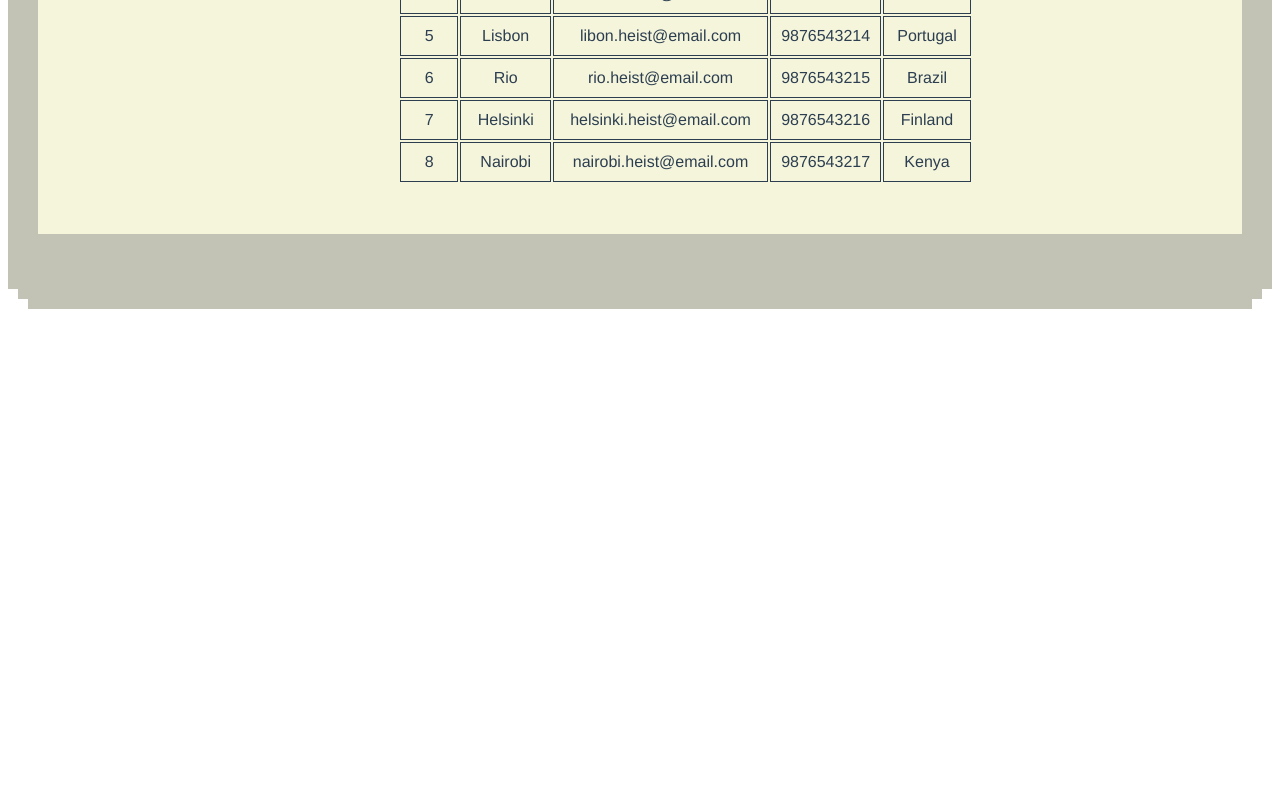
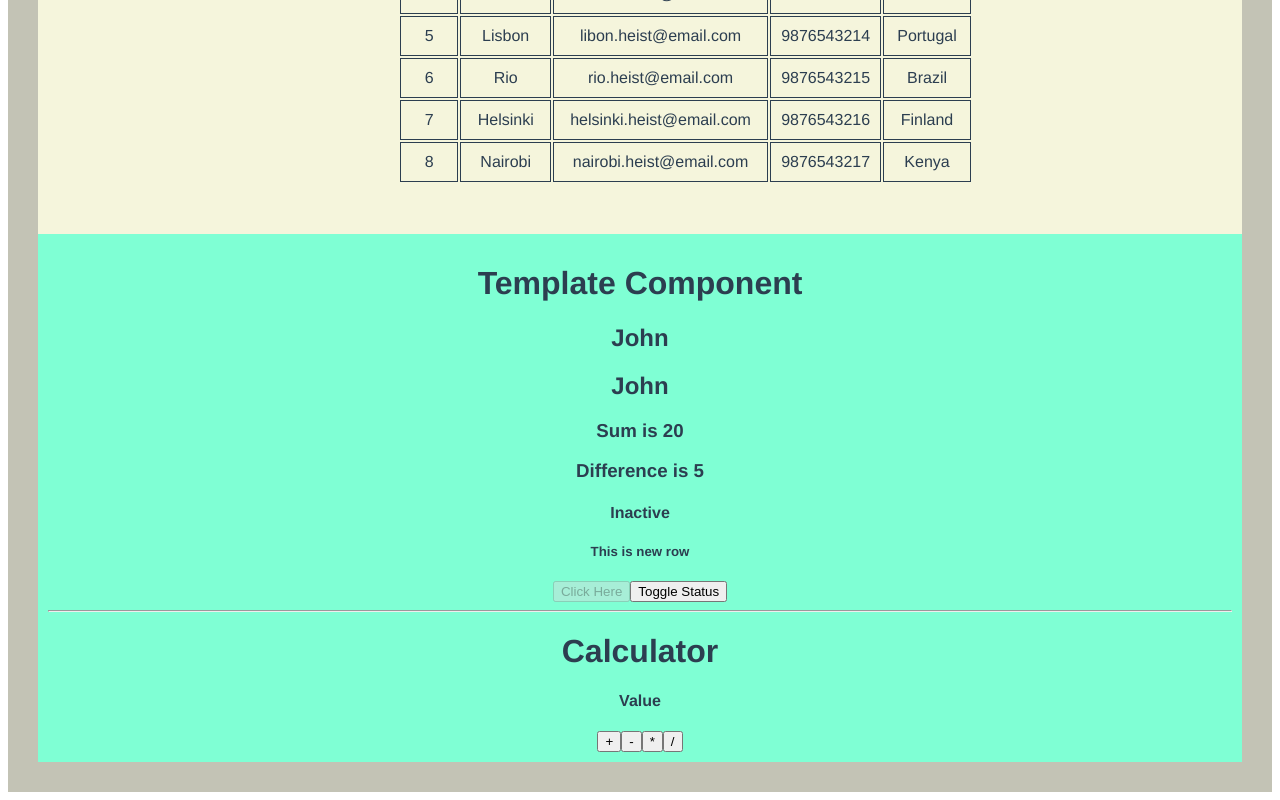
Before and after one commit to AayushN01/getting-started-with-VueJs, a Vue app: page / in a window 1280 px wide. Shown: the part 791-1591 px from the top of the page. Before the commit the page ends 1100 px from the top, so only its background shows below. Built offline with nearby package versions, Linux system fonts and the light colour scheme.

Commit message:
Template

```diff
--- a/src/components/MainComponent.vue
+++ b/src/components/MainComponent.vue
@@ -4,18 +4,21 @@
         <UserComponent/>
         <ProductComponent msg="This is product component props"/>
         <TableComponent  msg="List of all users"/>
+        <TemplateComponent/>
     </div>
 </template>
 <script>
 import UserComponent from './UserComponent.vue'
 import ProductComponent from './ProductComponent.vue'
 import TableComponent from './TableComponent.vue'
+import TemplateComponent from './TemplateComponent.vue'
 export default {
     name:'MainComponent',
     components:{
     UserComponent,
     ProductComponent,
-    TableComponent
+    TableComponent,
+    TemplateComponent
 }
 
 }
@@ -23,7 +26,7 @@ export default {
 <style>
     div{
         background-color: #c3c3b5;
-        height: 1000px;
+        height: 100%;
         padding: 10px;
     }
 </style>
--- /dev/null
+++ b/src/components/TemplateComponent.vue
@@ -0,0 +1,63 @@
+<template>
+    <div class="template">
+        <h1>Template Component</h1>
+        <h2 v-once>{{name}}</h2>
+        <h2>{{name}}</h2>
+        <h3>Sum is {{sum}}</h3>
+        <h3>Difference is {{b-a}}</h3>
+        <h4>{{active?'Active':'Inactive'}}</h4>
+         <p v-html="row"></p>
+        <button v-bind:disabled="disabled" v-on:click="updateText">Click Here</button>
+        <button v-on:click="updateStatus">Toggle Status</button>
+        <hr>
+        <h1>Calculator</h1>
+        <h4>{{type}}</h4>
+        <button v-on:click="add">+</button>
+        <button v-on:click="subtract">-</button>
+        <button v-on:click="multiply">*</button>
+        <button v-on:click="divide">/</button>
+    </div>
+</template>
+<script>
+export default {
+    name:'TemplateComponent',
+    data()
+    {
+        return{
+            name:'John',
+            sum: 10+10,
+            a: 15,
+            b: 20,
+            active:false,
+            row:'<h5>This is new row </h5>',
+            disabled:true,
+            type:'Value',
+
+        }
+    },methods:{
+        updateText(){
+            this.name = 'Harry';
+        },
+        updateStatus(){
+            this.active = !this.active
+        },
+        add(){
+            return(this.type = "Sum is"+ ' '+ (10+20));
+        },
+        subtract(){
+            return(this.type = "Difference is"+ ' '+ (10-20));
+        },
+        multiply(){
+            return(this.type = "Product is"+ ' '+ (10*20));
+        },
+        divide(){
+            return(this.type = "Division is"+ ' '+ (10/20));
+        },
+    }
+}
+</script>
+<style>
+    .template{
+        background-color: aquamarine;
+    }
+</style>
```
